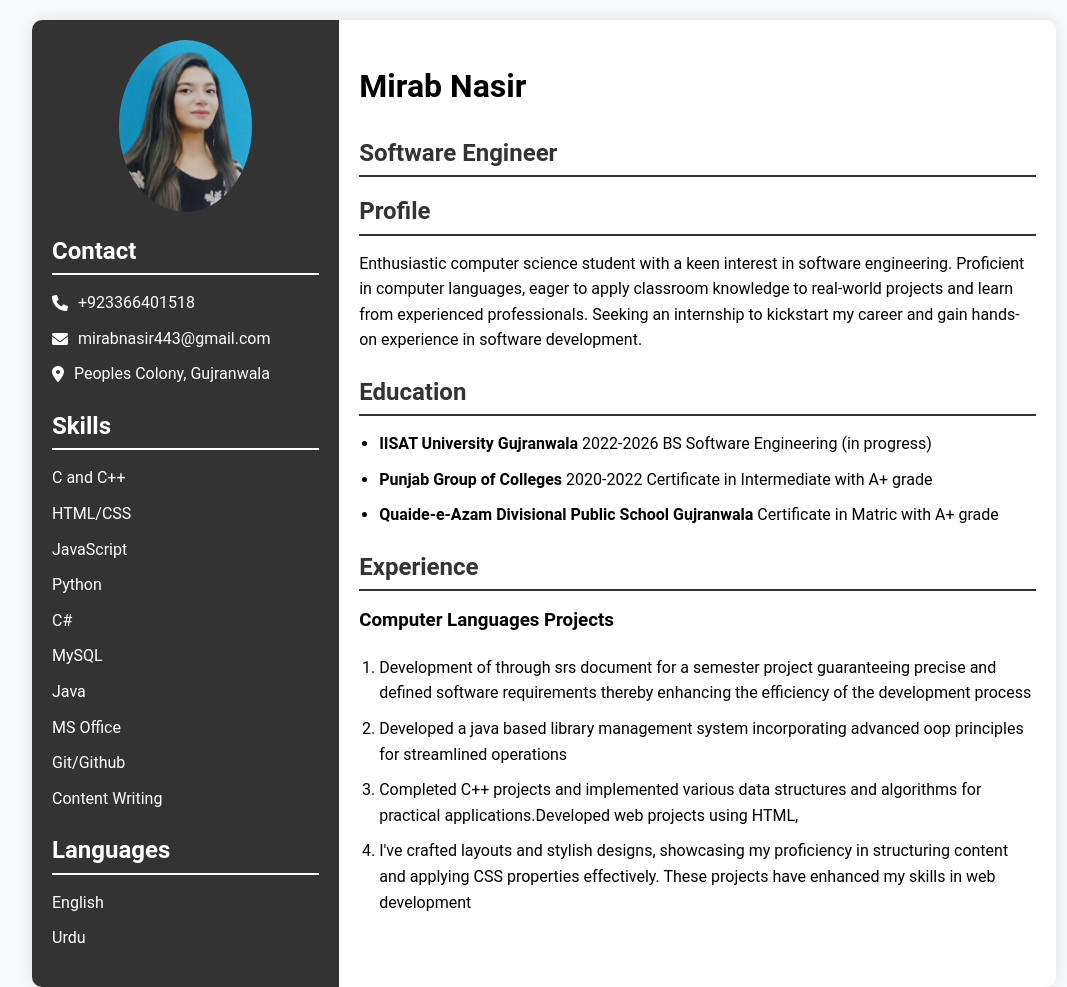
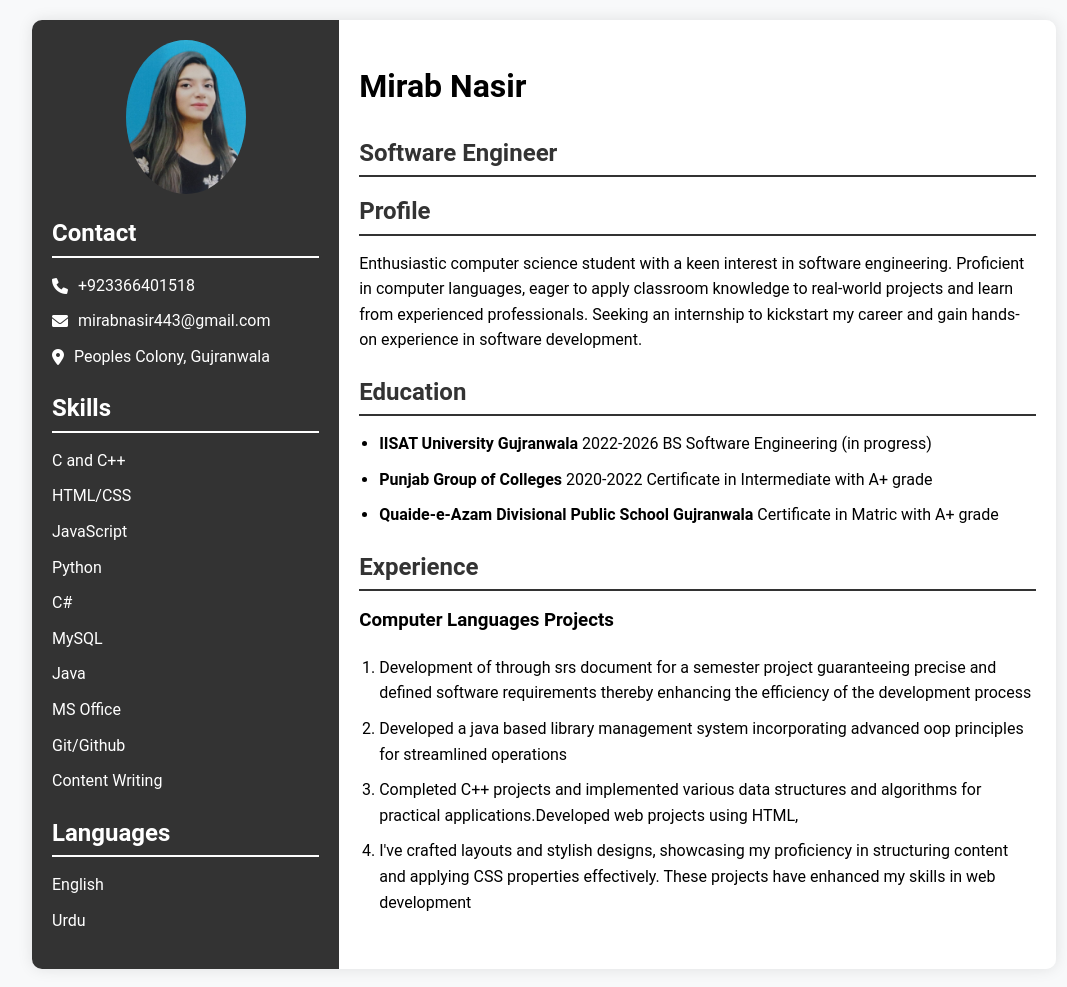
Before and after one commit to mirabnasir/cv, a plain HTML site: page index.html in a window 1280 px wide. Shown: the whole page, without its empty margins (96-1163 px from the left). Drawn offline with Linux system fonts and the light colour scheme.

Commit message:
Update style.css

```diff
--- a/style.css
+++ b/style.css
@@ -31,6 +31,8 @@ body {
     display: block;
     border-radius: 50%;
     width: 50%; /* Adjusted width */
+    max-width: 120px; /* Maximum width */
+    height: auto;
     margin: 0 auto 20px;
 }
 
```
